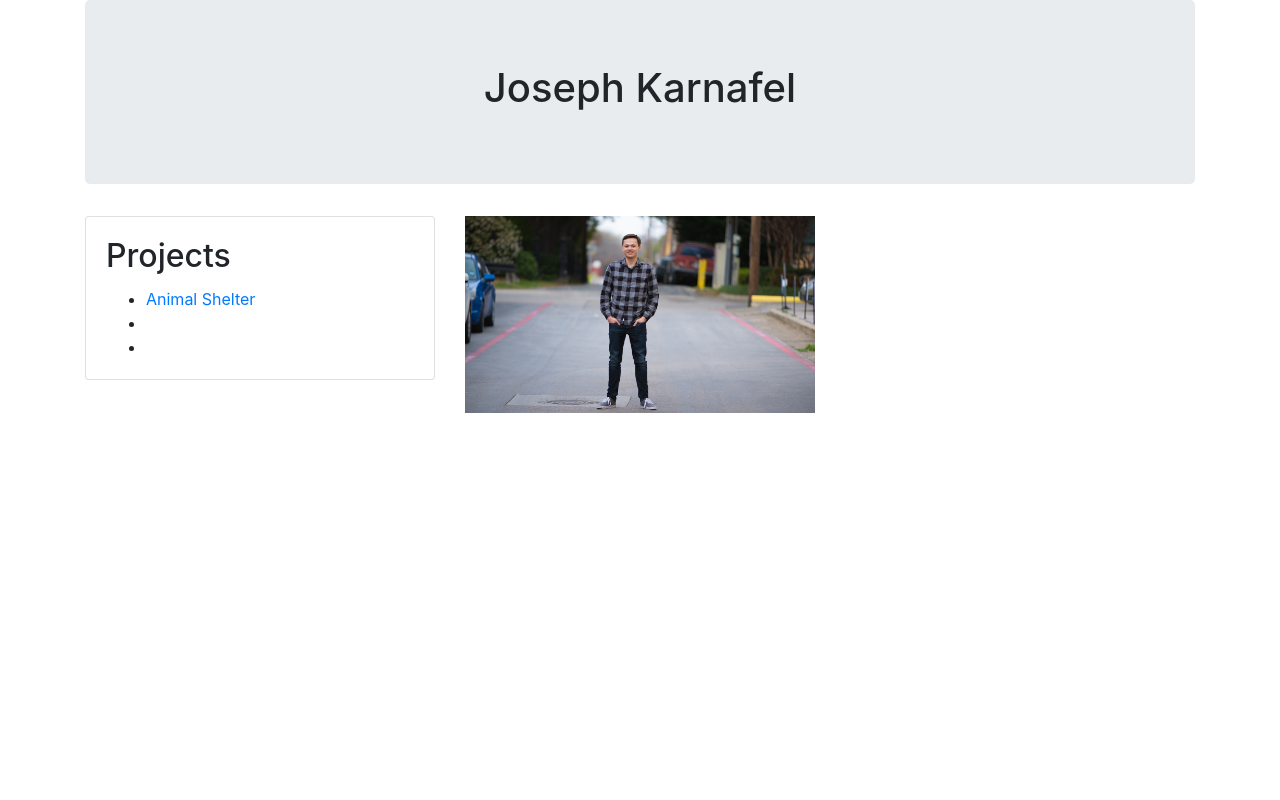
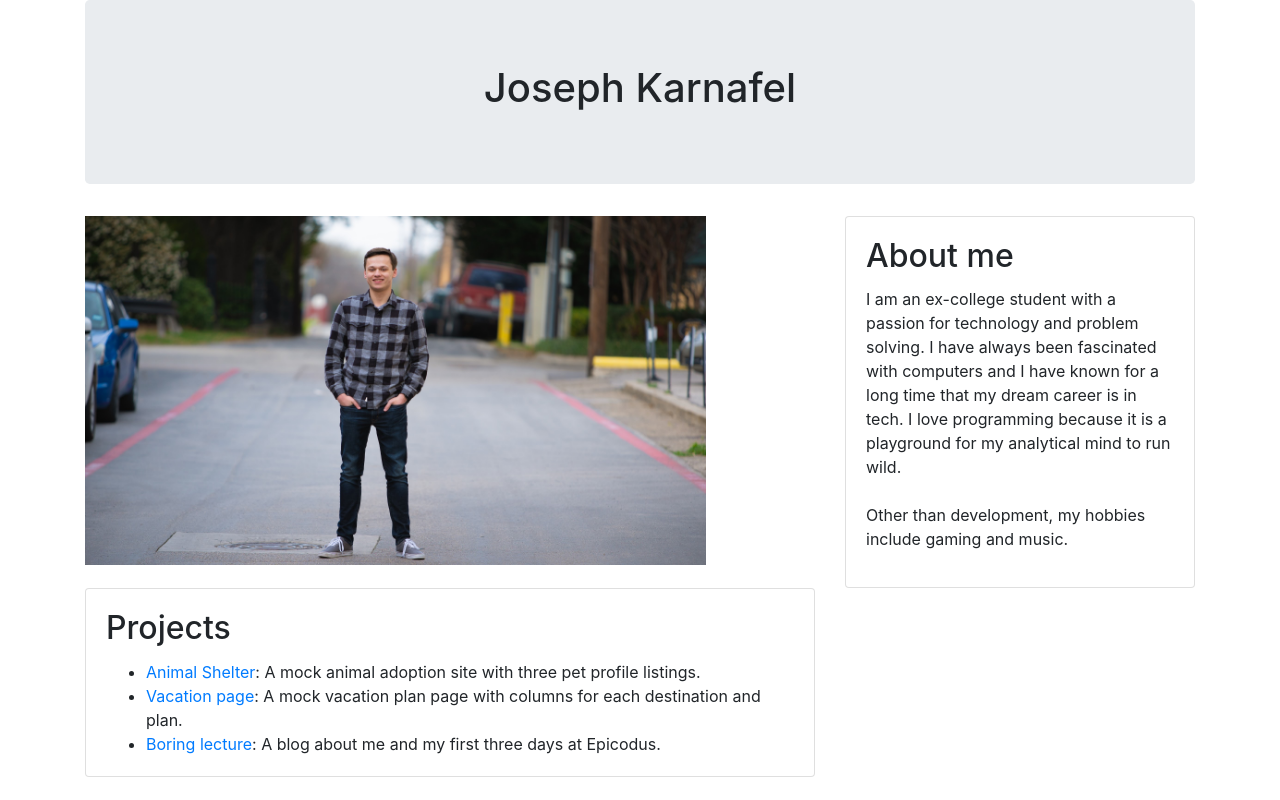
Before and after one commit to Joebenitus/landing-page, a plain HTML site: page index.html in a window 1280 px wide. Drawn offline with Linux system fonts and the light colour scheme.

Commit message:
add styling, additional project links, and about me

```diff
--- a/css/styles.css
+++ b/css/styles.css
@@ -1,8 +1,8 @@
 .prof-pic {
-  display: block;
   margin-left: auto;
   margin-right: auto;
-  width: 100%;
+  margin-bottom: 20px;
+  width: 85%;
 }
 
 .jumbotron {
--- a/index.html
+++ b/index.html
@@ -11,20 +11,32 @@
       <h1>Joseph Karnafel</h1>
     </div>
     <div class="row">
+    <div class="col-md-8">
+      <img class="prof-pic" src="portrait.jpg" alt="A picture of me in a flannel">
+    </div>
     <div class="col-md-4">
+      <div class="card">
+        <div class="card-body">
+          <h2 class="card-title">About me</h2>
+          <p>I am an ex-college student with a passion for technology and problem solving. I have always been fascinated with computers and I have known for a long time that my dream career is in tech. I love programming because it is a playground for my analytical mind to run wild.<br><br>
+            Other than development, my hobbies include gaming and music.
+          </p>
+        </div>
+      </div>
+    </div>
+  </div>
+  <div class="row">
+    <div class="col-md-8">
       <div class="card">
         <div class="card-body">
           <h2 class="card-title">Projects</h2>
           <ul class="card-text">
-            <li><a href="https://joebenitus.github.io/animal-shelter">Animal Shelter</a></li>
-            <li></li>
-            <li></li>
+            <li><a href="https://joebenitus.github.io/animal-shelter">Animal Shelter</a>: A mock animal adoption site with three pet profile listings.</li>
+            <li><a href="https://mtiapkov.github.io/Vacation">Vacation page</a>: A mock vacation plan page with columns for each destination and plan.</li>
+            <li><a href="https://joebenitus.github.io/boring-lecture">Boring lecture</a>: A blog about me and my first three days at Epicodus.</li>
           </ul>
         </div>
       </div>
-    </div>
-    <div class="col-md-4">
-      <img class="prof-pic" src="portrait.jpg" alt="A picture of me in a flannel">
     </div>
   </div>
 </div>
```
